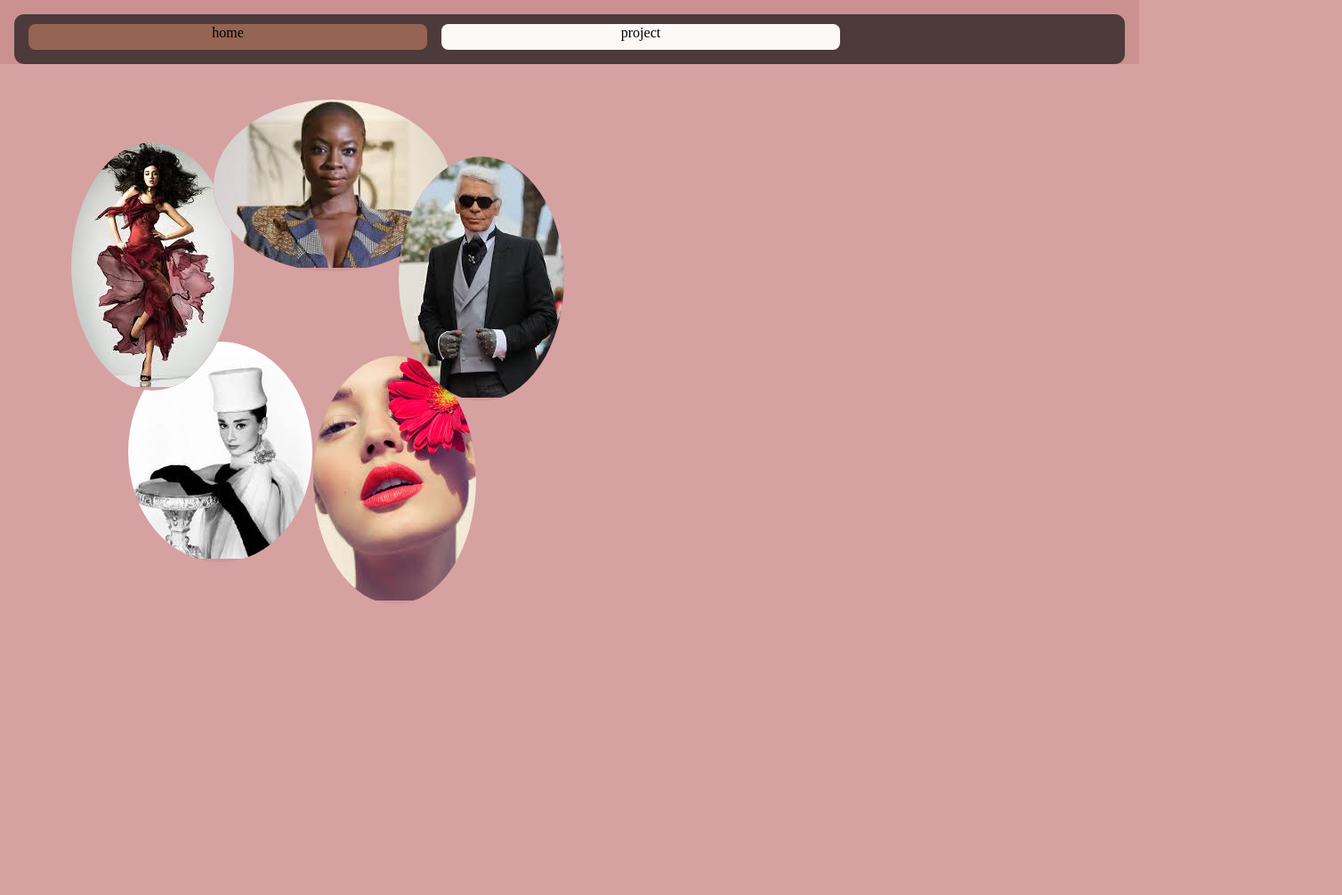
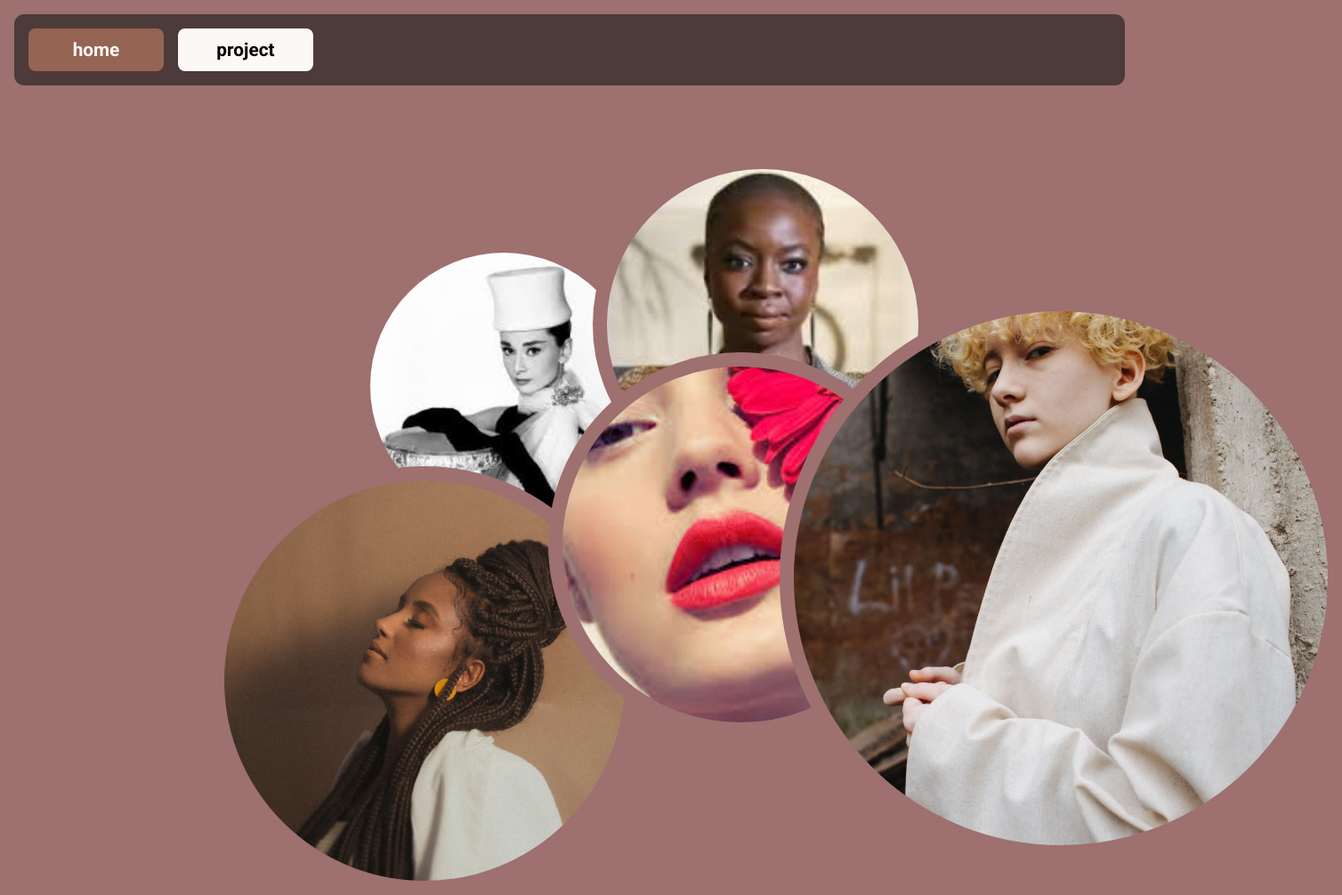
Before and after one commit to lunamoghaddam/luna, a plain HTML site: page index.html in a window 1280 px wide. Shown: the whole page at 89% size, 1508 px wide, since content can reach past the window. Before the commit the page ends 800 px from the top, so only its background shows below. Drawn offline with Linux system fonts and the light colour scheme.

Commit message:
do some fixes
Signed-off-by: Ali Haqiqi <aliz@foresightanalytics.ca>

```diff
--- a/index.css
+++ b/index.css
@@ -2,133 +2,133 @@
 * {
     margin: 0;
     padding: 0;
-    background-color:rgba(209, 150, 150, 0.89);
+    font-family: 'Roboto', sans-serif;
+}
 
+body {
+    background-color: #9e7070;
 }
 
 .container {
     display: flex;
-    flex: 1;
-    background-color: rgba(200, 141, 141, 0.56);
+    position: absolute;
+    left: 0;
+    right: 0;
+    top: 0;
+    bottom: 0;
     flex-direction: column;
-
 }
 
 .header {
     display: flex;
-    flex: 1;
     flex-direction: row;
-    background-color: rgb(77, 58, 58);
-    margin-left: 1rem;
-    margin-right: 1rem;
-    margin-top: 1rem;
+    margin: 1rem;
     border-radius: 0.7rem;
+    background-color: #4d3a3a;
     height: 3rem;
+    padding: 1rem;
 }
 
-.header .button1 {
+.header .btn {
     display: flex;
-    flex: 1;
     flex-direction: row;
+    align-items: center;
     justify-content: center;
-    background-color: rgb(149, 100, 82);
     padding: 1px;
+    margin-right: 1rem;
+    min-width: 150px;
     cursor: pointer;
     text-align: center;
     border-radius: 0.5rem;
     text-align: center;
-    margin-top: 0.7rem;
-    margin-bottom: 1rem;
-    margin-left: 1rem;
-    margin-right: 0.5rem;
-    padding-bottom: 10px;
-
+    font-size: 1.3rem;
+    font-weight: 600;
+    background-color: #fbf8f6;
 }
 
-.header .button2 {
-    display: flex;
-    flex: 1;
-    flex-direction: row;
-    justify-content: center;
-    background-color: rgb(251, 248, 246);
-    padding: 1px;
-    cursor: pointer;
-    text-align: center;
-    border-radius: 0.5rem;
-    text-align: center;
-    margin-top: 0.7rem;
-    margin-bottom: 1rem;
-    margin-left: 0.5rem;
-    margin-right: 20rem;
-    padding-bottom: 10px;
+.header .btn:last-child {
+    margin-right: 0;
+}
 
+.header .btn.selected {
+    background-color: #956452;
+    color: #fbf8f6;
 }
 
 .main {
     display: flex;
     flex: 1;
-    background-color:rgba(172, 127, 127, 0.745);
+    align-items: center;
+    justify-content: center;
 }
 
-.main .ax1 {
+.main .items {
+    width: 50%;
+    height: 50%;
+    margin-left: 15%;
+    position: relative;
+}
+
+.main .embeded-img {
+    background-size: cover;
+    background-position: center;
+    background-repeat: no-repeat;
     position: absolute;
-    top: 24rem;
-    left: 9rem;
     border-radius: 50%;
     overflow: hidden;
     flex-direction: row;
     padding: 0;
     border-width: 20px;
-
 }
 
-.main .ax2 {
-    position: absolute;
-    top: 10rem;
-    left: 5rem;
-    border-radius: 50%;
-    overflow: hidden;
-    flex-direction: row;
-    padding: 0;
-    border: 1rem;
-    border-width: 20px;
+.main .embeded-img:hover,
+.main .embeded-img:active {
+    -webkit-transform: scale(1.5rem);
+}
 
+.main .embeded-img.circle-1 {
+    top: 0;
+    left: 0;
+    width: 300px;
+    height: 300px;
+    background-image: url('./assets/img/m1.jpeg');
+}
+
+.main .embeded-img.circle-2 {
+    top: 240px;
+    left: -180px;
+    width: 450px;
+    height: 450px;
+    border: 1rem solid #9e7070;
+    background-image: url('./assets/img/m2.webp');
 }
 
 
-.main .ax3 {
-    position: absolute;
-    top: 7rem;
-    left: 15rem;
-    border-radius: 50%;
-    overflow: hidden;
-    flex-direction: row;
-    padding: 0;
-    border: 1rem;
-
+.main .embeded-img.circle-3 {
+    top: -110px;
+    left: 250px;
+    width: 350px;
+    height: 350px;
+    border: 1rem solid #9e7070;
+    background-image: url('./assets/img/m3.jpeg');
 }
 
 
-.main .ax4 {
-    position: absolute;
-    top: 25rem;
-    left: 22rem;
-    border-radius: 50%;
-    overflow: hidden;
-    flex-direction: row;
-    padding: 0;
-    border: 1rem;
-
+.main .embeded-img.circle-4 {
+    bottom: -200px;
+    left: 200px;
+    width: 400px;
+    height: 400px;
+    border: 1rem solid #9e7070;
+    background-image: url('./assets/img/m4.jpeg');
 }
 
 
-.main .ax5 {
-    position: absolute;
-    top: 11rem;
-    left: 28rem;
-    border-radius: 50%;
-    overflow: hidden;
-    flex-direction: row;
-    padding: 0;
-    border: 1rem;
+.main .embeded-img.circle-5 {
+    top: 50px;
+    left: 460px;
+    width: 600px;
+    height: 600px;
+    border: 1rem solid #9e7070;
+    background-image: url('./assets/img/m5.webp');
 }
--- a/index.html
+++ b/index.html
@@ -1,36 +1,33 @@
 <!DOCTYPE html>
 <html lang="en">
+
 <head>
     <link rel="stylesheet" href="./index.css">
     <meta charset="UTF-8">
     <meta http-equiv="X-UA-Compatible" content="IE=edge">
     <meta name="viewport" content="width=device-width, initial-scale=1.0">
+    <link rel="preconnect" href="https://fonts.googleapis.com">
+    <link href="https://fonts.googleapis.com/css2?family=Roboto:ital,wght@0,100;0,300;0,400;0,500;0,700;0,900;1,100;1,300;1,400;1,500;1,700;1,900&display=swap" rel="stylesheet">
     <title>Luna</title>
 </head>
+
 <body>
     <div class="container">
         <div class="header">
-            <div class="button1">home</div>
-            <div class="button2">project</div>
+            <div class="btn selected">home</div>
+            <div class="btn">project</div>
         </div>
-     <div class="main">
-        <div class="ax1">
-            <img src="./m1.jpeg">
+        <div class="main">
+            <div class="items">
+                <div class="embeded-img circle-1"></div>
+                <div class="embeded-img circle-2"></div>
+                <div class="embeded-img circle-3"></div>
+                <div class="embeded-img circle-4"></div>
+                <div class="embeded-img circle-5"></div>
+            </div>
         </div>
-        <div class="ax2">
-            <img src="./m2.jpeg">
-        </div>
-        <div class="ax3">
-            <img src="./m3.jpeg">
-        </div>
-        <div class="ax4">
-            <img src="./m4.jpeg">
-        </div>
-        <div class="ax5">
-            <img src="./m5.jpeg">
-        </div>
-     </div>
-     </div>
-     </div>
+    </div>
+    </div>
 </body>
+
 </html>
```
Also changed, not shown: assets/img/bg.jpeg (renamed from bg.jpeg), assets/img/m1.jpeg (renamed from m1.jpeg), assets/img/m2.webp (added), assets/img/m3.jpeg (renamed from m3.jpeg), assets/img/m4.jpeg (renamed from m4.jpeg), assets/img/m5.webp (added), m2.jpeg (deleted), m5.jpeg (deleted).
